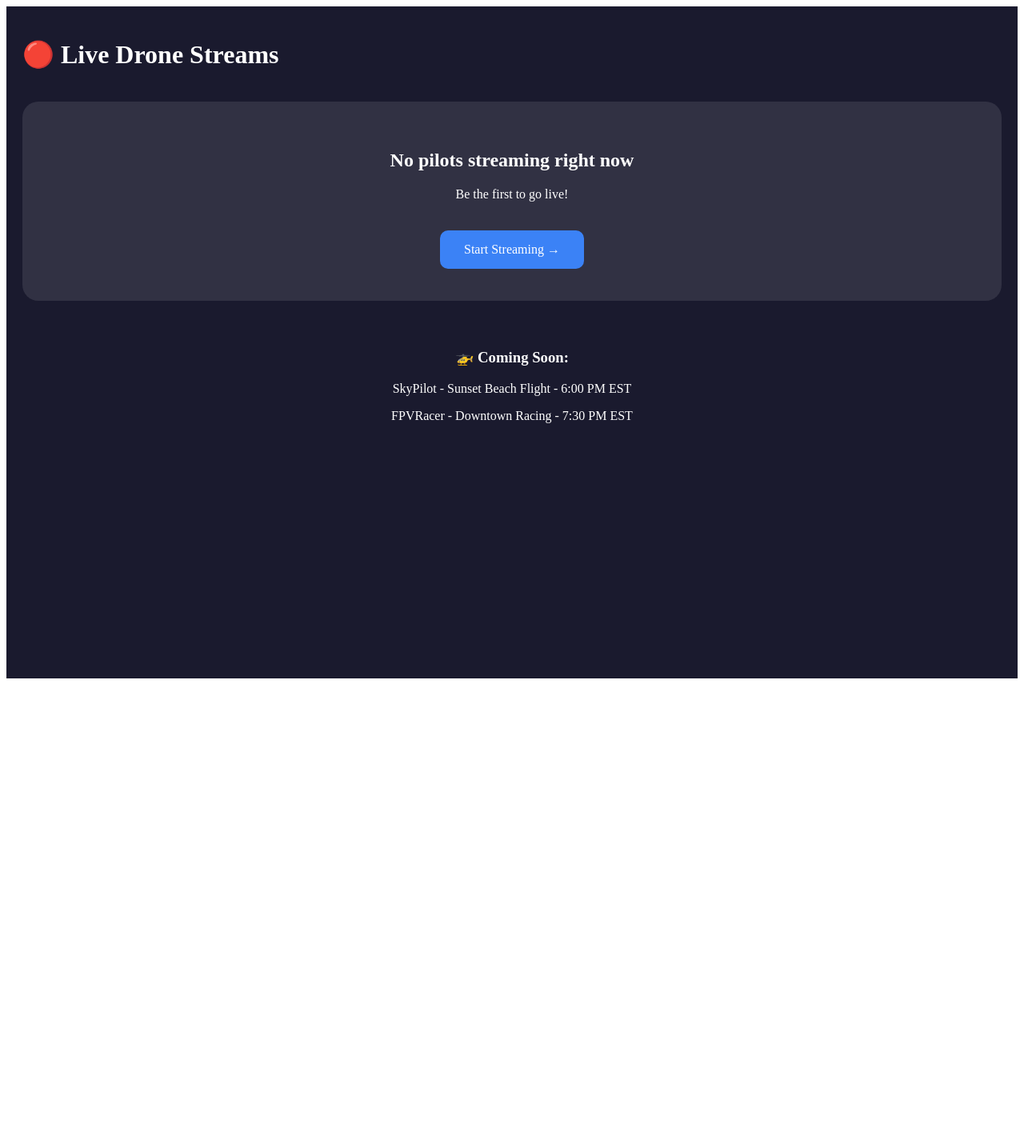
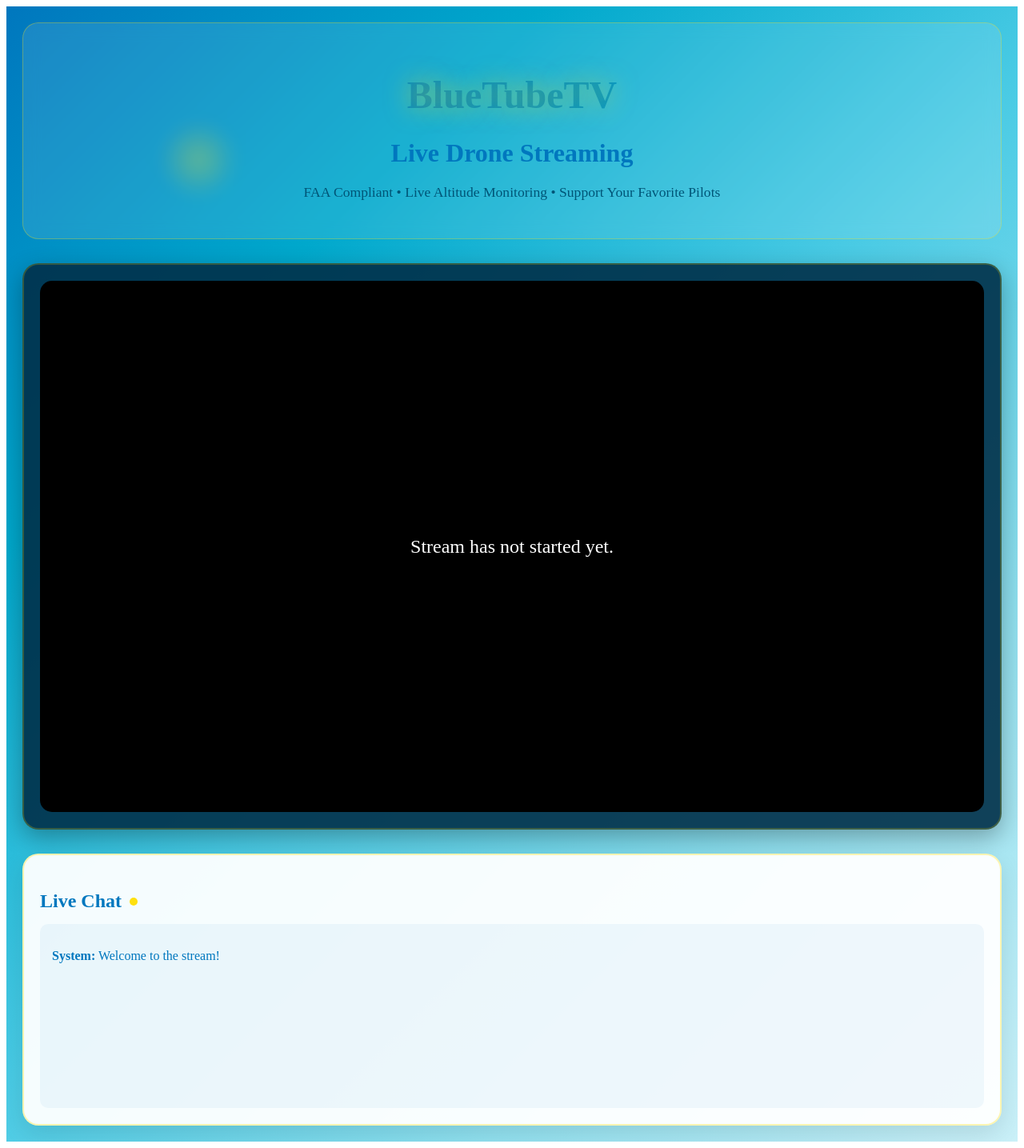
Before and after one commit to gjrob/bluetube-mvp, a Next.js app: page /live in a window 1280 px wide. Shown: the whole page at 80% size. Before the commit the page ends 856 px from the top, so only its background shows below. Built offline with nearby package versions, Linux system fonts and the light colour scheme.

Commit message:
Update design with ocean blue gradient and yellow accents

```diff
--- a/pages/live.js
+++ b/pages/live.js
@@ -1,36 +1,162 @@
-
-export default function LiveNow() {
+// pages/live.js
+export default function Live() {
   return (
-    <div style={{ minHeight: '100vh', background: '#1a1a2e', color: 'white', padding: '20px' }}>
-      <h1>🔴 Live Drone Streams</h1>
-
+    <div style={{
+      minHeight: '100vh',
+      background: 'linear-gradient(135deg, #0077be 0%, #00a8cc 25%, #48cae4 50%, #90e0ef 75%, #caf0f8 100%)',
+      position: 'relative',
+      overflow: 'hidden'
+    }}>
+      {/* Yellow sparkles/accents */}
       <div style={{
-        background: 'rgba(255,255,255,0.1)',
-        padding: '40px',
-        borderRadius: '20px',
-        textAlign: 'center',
-        marginTop: '40px'
+        position: 'absolute',
+        width: '100%',
+        height: '100%',
+        overflow: 'hidden',
+        pointerEvents: 'none'
       }}>
-        <h2>No pilots streaming right now</h2>
-        <p>Be the first to go live!</p>
-        <a href="/pilot-setup" style={{
-          display: 'inline-block',
-          background: '#3b82f6',
-          color: 'white',
-          padding: '15px 30px',
-          borderRadius: '10px',
-          textDecoration: 'none',
-          marginTop: '20px'
-        }}>
-          Start Streaming →
-        </a>
+        {/* Floating yellow circles */}
+        <div style={{
+          position: 'absolute',
+          width: '100px',
+          height: '100px',
+          borderRadius: '50%',
+          background: 'radial-gradient(circle, rgba(255,223,0,0.3) 0%, transparent 70%)',
+          top: '10%',
+          left: '15%',
+          animation: 'float 6s ease-in-out infinite'
+        }} />
+        <div style={{
+          position: 'absolute',
+          width: '60px',
+          height: '60px',
+          borderRadius: '50%',
+          background: 'radial-gradient(circle, rgba(255,223,0,0.4) 0%, transparent 70%)',
+          top: '60%',
+          right: '20%',
+          animation: 'float 8s ease-in-out infinite'
+        }} />
+        <div style={{
+          position: 'absolute',
+          width: '40px',
+          height: '40px',
+          borderRadius: '50%',
+          background: 'radial-gradient(circle, rgba(255,223,0,0.5) 0%, transparent 70%)',
+          bottom: '30%',
+          left: '40%',
+          animation: 'float 5s ease-in-out infinite'
+        }} />
       </div>
 
-      <div style={{ marginTop: '60px', textAlign: 'center' }}>
-        <h3>🚁 Coming Soon:</h3>
-        <p>SkyPilot - Sunset Beach Flight - 6:00 PM EST</p>
-        <p>FPVRacer - Downtown Racing - 7:30 PM EST</p>
+      {/* Main content with semi-transparent backgrounds */}
+      <div style={{ position: 'relative', zIndex: 1, padding: '20px' }}>
+        {/* Header */}
+        <div style={{
+          textAlign: 'center',
+          marginBottom: '30px',
+          background: 'rgba(255, 255, 255, 0.1)',
+          backdropFilter: 'blur(10px)',
+          borderRadius: '20px',
+          padding: '30px',
+          border: '1px solid rgba(255, 223, 0, 0.3)'
+        }}>
+          <h1 style={{
+            fontSize: '3rem',
+            fontWeight: 'bold',
+            background: 'linear-gradient(to right, #0077be, #00a8cc)',
+            WebkitBackgroundClip: 'text',
+            WebkitTextFillColor: 'transparent',
+            marginBottom: '10px',
+            textShadow: '0 0 30px rgba(255, 223, 0, 0.5)'
+          }}>
+            BlueTubeTV
+          </h1>
+          <h2 style={{
+            fontSize: '2rem',
+            color: '#0077be',
+            marginBottom: '20px'
+          }}>
+            Live Drone Streaming
+          </h2>
+          <p style={{ color: '#005577', fontSize: '1.1rem' }}>
+            FAA Compliant • Live Altitude Monitoring • Support Your Favorite Pilots
+          </p>
+        </div>
+
+        {/* Stream Player */}
+        <div style={{
+          background: 'rgba(0, 47, 73, 0.9)',
+          borderRadius: '20px',
+          padding: '20px',
+          marginBottom: '30px',
+          boxShadow: '0 10px 30px rgba(0, 0, 0, 0.3)',
+          border: '2px solid rgba(255, 223, 0, 0.2)'
+        }}>
+          <div style={{
+            background: '#000',
+            borderRadius: '15px',
+            aspectRatio: '16/9',
+            display: 'flex',
+            alignItems: 'center',
+            justifyContent: 'center',
+            color: '#fff',
+            fontSize: '1.5rem'
+          }}>
+            Stream has not started yet.
+          </div>
+        </div>
+
+        {/* Live Chat */}
+        <div style={{
+          background: 'rgba(255, 255, 255, 0.95)',
+          borderRadius: '20px',
+          padding: '20px',
+          boxShadow: '0 10px 30px rgba(0, 0, 0, 0.1)',
+          border: '2px solid rgba(255, 223, 0, 0.3)'
+        }}>
+          <h3 style={{
+            fontSize: '1.5rem',
+            marginBottom: '15px',
+            color: '#0077be',
+            display: 'flex',
+            alignItems: 'center',
+            gap: '10px'
+          }}>
+            Live Chat
+            <span style={{
+              display: 'inline-block',
+              width: '10px',
+              height: '10px',
+              borderRadius: '50%',
+              background: '#ffdf00',
+              animation: 'pulse 2s infinite'
+            }}></span>
+          </h3>
+          <div style={{
+            background: 'rgba(0, 119, 190, 0.05)',
+            borderRadius: '10px',
+            padding: '15px',
+            minHeight: '200px'
+          }}>
+            <p style={{ color: '#0077be' }}>
+              <strong>System:</strong> Welcome to the stream!
+            </p>
+          </div>
+        </div>
       </div>
+
+      {/* CSS Animations */}
+      <style jsx>{`
+        @keyframes float {
+          0%, 100% { transform: translateY(0px); }
+          50% { transform: translateY(-20px); }
+        }
+
+        @keyframes pulse {
+          0%, 100% { opacity: 1; }
+          50% { opacity: 0.5; }
+        }
+      `}</style>
     </div>
   );
 }
```
